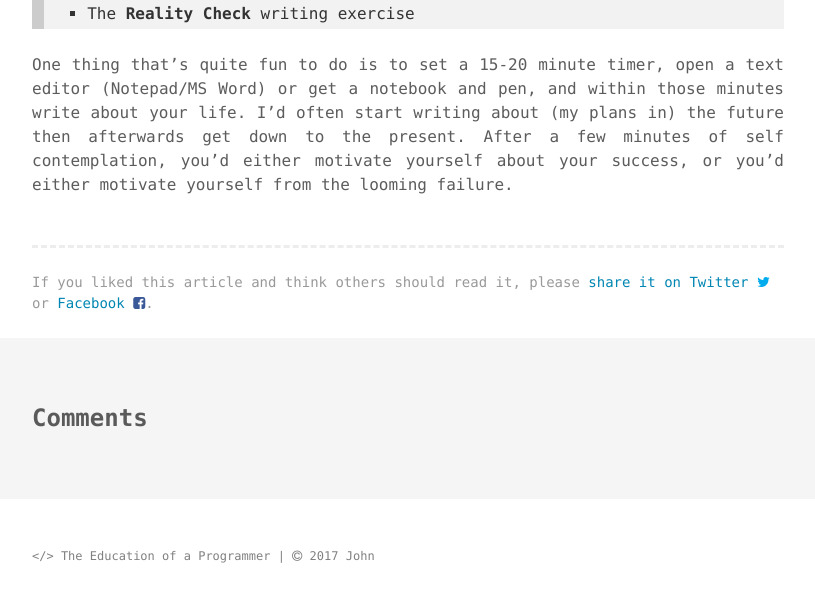
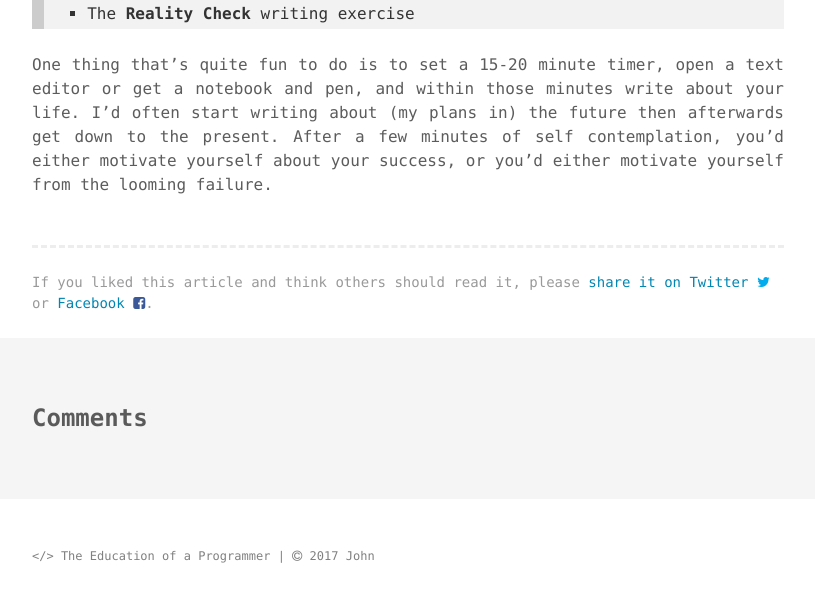
Before and after one commit to jpamata/jpamata.github.io, a Jekyll site: the page built from _posts/2016-8-20-On-Penetrating-Productivity-as-a-Frenzied-College-Kid.md, in a window 1280 px wide and 900 px high, scrolled down 1439 px, cut to the strip 287-889 px from the top of the window. Shown: the whole strip, without its empty margins (232-1047 px from the left). Built offline with Jekyll 4.4.1, drawn with Linux system fonts in a browser that asks for light colours; comment, search, counter and statistics services are not loaded.

Commit message:
Update 2016-8-20-On-Penetrating-Productivity-as-a-Frenzied-College-Kid.md

```diff
--- a/_posts/2016-8-20-On-Penetrating-Productivity-as-a-Frenzied-College-Kid.md
+++ b/_posts/2016-8-20-On-Penetrating-Productivity-as-a-Frenzied-College-Kid.md
@@ -48,4 +48,4 @@ My School Calendar for August
 
 > 3. The **Reality Check** writing exercise
 
-<p align="justify">One thing that’s quite fun to do is to set a 15-20 minute timer, open a text editor (Notepad/MS Word) or get a notebook and pen, and within those minutes write about your life. I’d often start writing about (my plans in) the future then afterwards get down to the present. After a few minutes of self contemplation, you’d either motivate yourself about your success, or you’d either motivate yourself from the looming failure.</p>
+<p align="justify">One thing that’s quite fun to do is to set a 15-20 minute timer, open a text editor or get a notebook and pen, and within those minutes write about your life. I’d often start writing about (my plans in) the future then afterwards get down to the present. After a few minutes of self contemplation, you’d either motivate yourself about your success, or you’d either motivate yourself from the looming failure.</p>
```
